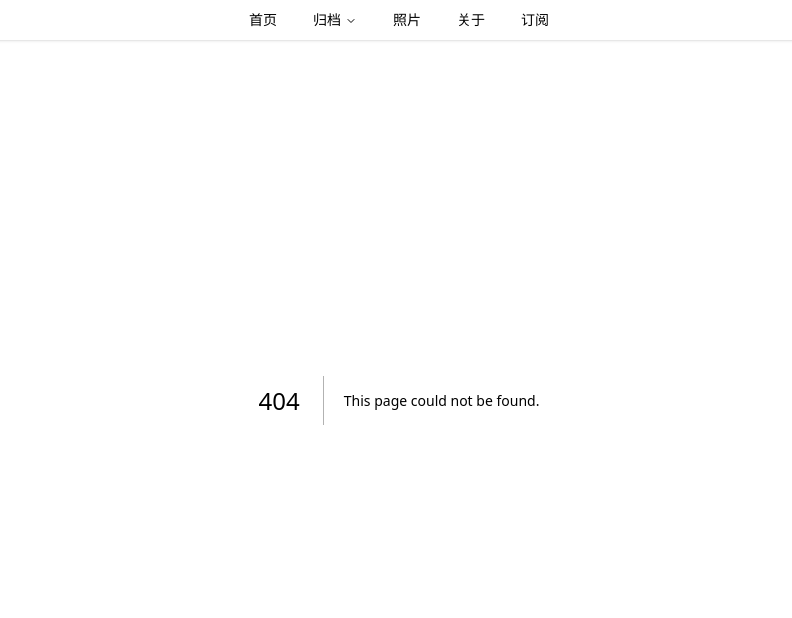
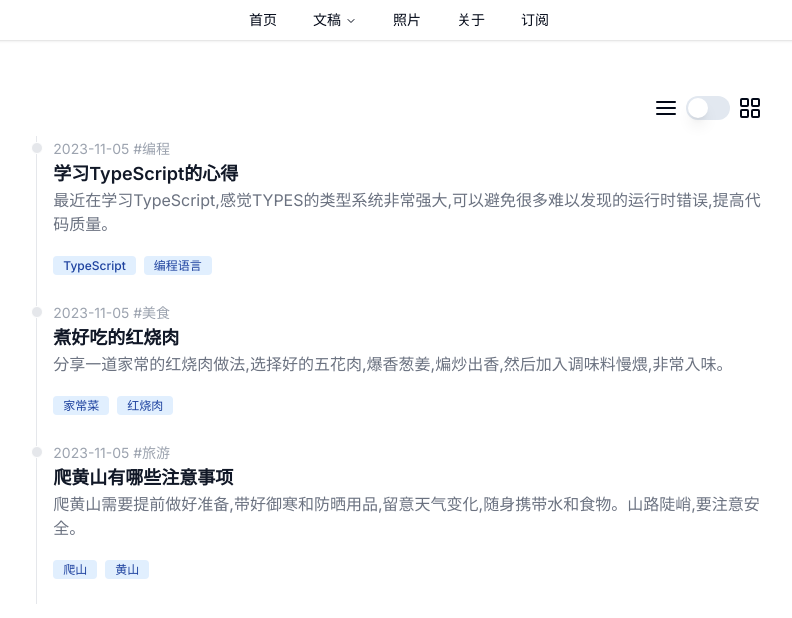
Before and after one commit to KazooTTT/portfolio, a Next.js app: page /posts in a window 1280 px wide. Before the commit this address had no page. Shown: the top 618 px of the page, without its empty margins (241-1033 px from the left). Built offline with nearby package versions, Linux system fonts and the light colour scheme.

Commit message:
feat:add posts list and grid view mode

```diff
--- a/app/components/NavigationMenu.tsx
+++ b/app/components/NavigationMenu.tsx
@@ -57,8 +57,8 @@ export function NavigationMenuDemo() {
           </NavigationMenuItem>
           <NavigationMenuItem>
             <NavigationMenuTrigger>
-              <Link href="/archive" legacyBehavior passHref>
-                归档
+              <Link href="/posts" legacyBehavior passHref>
+                文稿
               </Link>
             </NavigationMenuTrigger>
             <NavigationMenuContent>
@@ -67,7 +67,7 @@ export function NavigationMenuDemo() {
                   <ListItem
                     key={component.title}
                     title={component.title}
-                    href={component.href}
+                    href={`/posts/${component.href}`}
                   >
                     {component.description}
                   </ListItem>
--- a/app/components/NewestPosts.tsx
+++ b/app/components/NewestPosts.tsx
@@ -6,7 +6,7 @@ import {
   CardTitle,
 } from "@/components/ui/card";
 import Link from "next/link";
-import { mockPosts as newestPosts } from "@/lib/mockData";
+import { mockPosts } from "@/lib/mockData";
 
 export function NewestPosts() {
   return (
@@ -17,7 +17,7 @@ export function NewestPosts() {
       </CardHeader>
       <CardContent className="py-2">
         <ol className="relative border-l border-gray-200 dark:border-gray-700">
-          {newestPosts.map((post) => {
+          {mockPosts.map((post) => {
             return (
               <li className="mb-6 ml-4" key={post.title}>
                 <div className="absolute w-3 h-3 bg-gray-200 rounded-full mt-1.5 -left-1.5 border border-white dark:border-gray-900 dark:bg-gray-700" />
--- /dev/null
+++ b/app/posts/layout.tsx
@@ -0,0 +1,18 @@
+import type { Metadata } from "next";
+
+export const metadata: Metadata = {
+  title: "KazooTTT BLOG - 文稿",
+  description: "记录技术，学习笔记，周报，随笔等。",
+};
+
+export default function RootLayout({
+  children,
+}: {
+  children: React.ReactNode;
+}) {
+  return (
+    <html lang="en">
+      <body>{children}</body>
+    </html>
+  );
+}
--- /dev/null
+++ b/app/posts/page.tsx
@@ -0,0 +1,153 @@
+"use client";
+
+import { Switch } from "@/components/ui/switch";
+import { mockPosts } from "@/lib/mockData";
+import { cn } from "@/lib/utils";
+import { AlignJustify, LayoutGrid } from "lucide-react";
+import Link from "next/link";
+import Image from "next/image";
+import {
+  JSXElementConstructor,
+  PromiseLikeOfReactNode,
+  ReactElement,
+  ReactNode,
+  ReactPortal,
+  useState,
+} from "react";
+
+/**
+ * @description:toggle the view mode of the posts
+ */
+function ViewModeToggle({
+  checked,
+  onCheckedChange,
+}: {
+  checked: boolean;
+  onCheckedChange: (newValue: boolean) => void;
+}) {
+  return (
+    <div className="view-mode-toggle">
+      <div className="flex items-center space-x-2">
+        <AlignJustify />
+        <Switch
+          id="airplane-mode"
+          checked={checked}
+          onCheckedChange={onCheckedChange}
+        />
+        <LayoutGrid />
+      </div>
+    </div>
+  );
+}
+
+function PostListItem({ post }: { post: PostItem }) {
+  return (
+    <div className="mb-6 ml-4">
+      <div className="absolute w-3 h-3 bg-gray-200 rounded-full mt-1.5 -left-1.5 border border-white dark:border-gray-900 dark:bg-gray-700" />
+      <time className="mb-1 text-sm font-normal leading-none text-gray-400 dark:text-gray-500">
+        {post.date} <Link href={`/${post.catalog}`}>#{post.catalog}</Link>
+      </time>
+      <Link href={`/posts/${post.catalog}/${post.slug ?? post.title}`}>
+        <h3 className="text-lg font-semibold text-gray-900 dark:text-white">
+          {post.title}
+        </h3>
+      </Link>
+      <p className="mb-4 text-base font-normal text-gray-500 dark:text-gray-400 line-clamp-2">
+        {post.desc}
+      </p>
+      <div className="tags">
+        {post.tags.map((tag) => {
+          return (
+            <span
+              className="bg-blue-100 text-blue-800 text-xs font-medium mr-2 px-2.5 py-0.5 rounded dark:bg-blue-900 dark:text-blue-300"
+              key={tag}
+            >
+              {tag}
+            </span>
+          );
+        })}
+      </div>
+    </div>
+  );
+}
+const PostGridItem = ({ post }: { post: PostItem }) => {
+  return (
+    <div className="bg-white border border-gray-200 rounded-lg shadow dark:bg-gray-800 dark:border-gray-700">
+      <a href="#">
+        <img className="rounded-t-lg" src={"/image-1.jpg"} alt={post.title} />
+      </a>
+      <div className="p-5">
+        <time className="mb-1 text-sm font-normal leading-none text-gray-400 dark:text-gray-500">
+          {post.date} <Link href={`/${post.catalog}`}>#{post.catalog}</Link>
+        </time>
+        <a href="#">
+          <h5 className="mb-2 text-lg font-bold tracking-tight text-gray-900 dark:text-white">
+            {post.title}
+          </h5>
+        </a>
+
+        <p className="text-base mb-3 font-normal text-gray-700 dark:text-gray-400 line-clamp-2">
+          {post.desc}
+        </p>
+        <div className="tags">
+          {post.tags.map((tag) => {
+            return (
+              <span
+                className="bg-blue-100 text-blue-800 text-xs font-medium mr-2 px-2.5 py-0.5 rounded dark:bg-blue-900 dark:text-blue-300"
+                key={tag}
+              >
+                {tag}
+              </span>
+            );
+          })}
+        </div>
+      </div>
+    </div>
+  );
+};
+
+/**
+ * @description: show all the posts
+ */
+const Posts = () => {
+  const [viewMode, setViewMode] = useState("list");
+  console.log("%c Line:36 🍓 viewMode", "color:#4fff4B", viewMode);
+  return (
+    <main className="flex min-h-screen flex-col items-center justify-between p-24">
+      <div className="h-full w-full lg:w-2/3 flex flex-col">
+        <div className="self-end mb-4">
+          <ViewModeToggle
+            checked={viewMode === "grid"}
+            onCheckedChange={(newValue) => {
+              setViewMode(newValue ? "grid" : "list");
+            }}
+          />
+        </div>
+        <ol
+          className={cn(
+            "post-list grid",
+            viewMode === "list"
+              ? "grid-cols-1 relative border-l border-gray-200 dark:border-gray-700"
+              : "grid-cols-3 gap-2",
+          )}
+        >
+          {mockPosts.map((post) => {
+            return (
+              <li key={post.title}>
+                {viewMode === "list" ? (
+                  <PostListItem post={post}></PostListItem>
+                ) : (
+                  <PostGridItem post={post}></PostGridItem>
+                )}
+              </li>
+            );
+          })}
+        </ol>
+      </div>
+    </main>
+  );
+};
+
+// TODO get all the md and mdx files from the posts folder
+
+export default Posts;
--- /dev/null
+++ b/components/ui/label.tsx
@@ -0,0 +1,26 @@
+"use client"
+
+import * as React from "react"
+import * as LabelPrimitive from "@radix-ui/react-label"
+import { cva, type VariantProps } from "class-variance-authority"
+
+import { cn } from "@/lib/utils"
+
+const labelVariants = cva(
+  "text-sm font-medium leading-none peer-disabled:cursor-not-allowed peer-disabled:opacity-70"
+)
+
+const Label = React.forwardRef<
+  React.ElementRef<typeof LabelPrimitive.Root>,
+  React.ComponentPropsWithoutRef<typeof LabelPrimitive.Root> &
+    VariantProps<typeof labelVariants>
+>(({ className, ...props }, ref) => (
+  <LabelPrimitive.Root
+    ref={ref}
+    className={cn(labelVariants(), className)}
+    {...props}
+  />
+))
+Label.displayName = LabelPrimitive.Root.displayName
+
+export { Label }
--- /dev/null
+++ b/components/ui/switch.tsx
@@ -0,0 +1,29 @@
+"use client"
+
+import * as React from "react"
+import * as SwitchPrimitives from "@radix-ui/react-switch"
+
+import { cn } from "@/lib/utils"
+
+const Switch = React.forwardRef<
+  React.ElementRef<typeof SwitchPrimitives.Root>,
+  React.ComponentPropsWithoutRef<typeof SwitchPrimitives.Root>
+>(({ className, ...props }, ref) => (
+  <SwitchPrimitives.Root
+    className={cn(
+      "peer inline-flex h-[24px] w-[44px] shrink-0 cursor-pointer items-center rounded-full border-2 border-transparent transition-colors focus-visible:outline-none focus-visible:ring-2 focus-visible:ring-ring focus-visible:ring-offset-2 focus-visible:ring-offset-background disabled:cursor-not-allowed disabled:opacity-50 data-[state=checked]:bg-primary data-[state=unchecked]:bg-input",
+      className
+    )}
+    {...props}
+    ref={ref}
+  >
+    <SwitchPrimitives.Thumb
+      className={cn(
+        "pointer-events-none block h-5 w-5 rounded-full bg-background shadow-lg ring-0 transition-transform data-[state=checked]:translate-x-5 data-[state=unchecked]:translate-x-0"
+      )}
+    />
+  </SwitchPrimitives.Root>
+))
+Switch.displayName = SwitchPrimitives.Root.displayName
+
+export { Switch }
--- a/package.json
+++ b/package.json
@@ -10,7 +10,9 @@
     "prettier": "npx prettier -w ."
   },
   "dependencies": {
+    "@radix-ui/react-label": "^2.0.2",
     "@radix-ui/react-navigation-menu": "^1.1.4",
+    "@radix-ui/react-switch": "^1.0.3",
     "class-variance-authority": "^0.7.0",
     "clsx": "^2.0.0",
     "flowbite": "^2.0.0",
```
Also changed, not shown: public/image-1.jpg (added), 1 other file (tests, documents, lock files or other folders).
